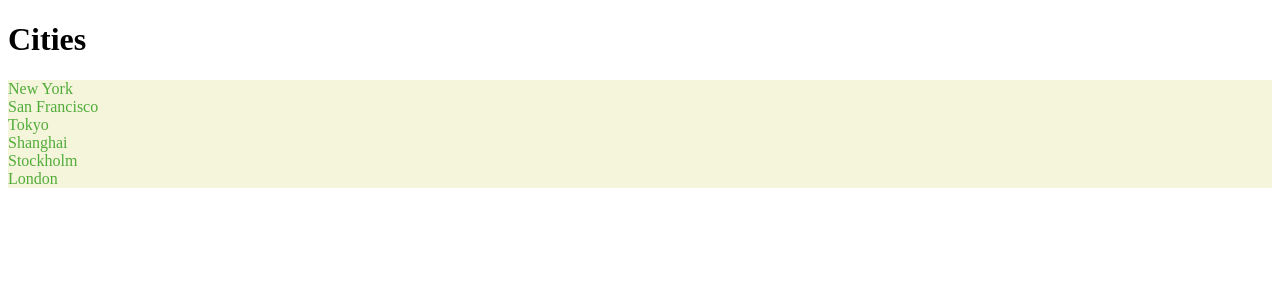
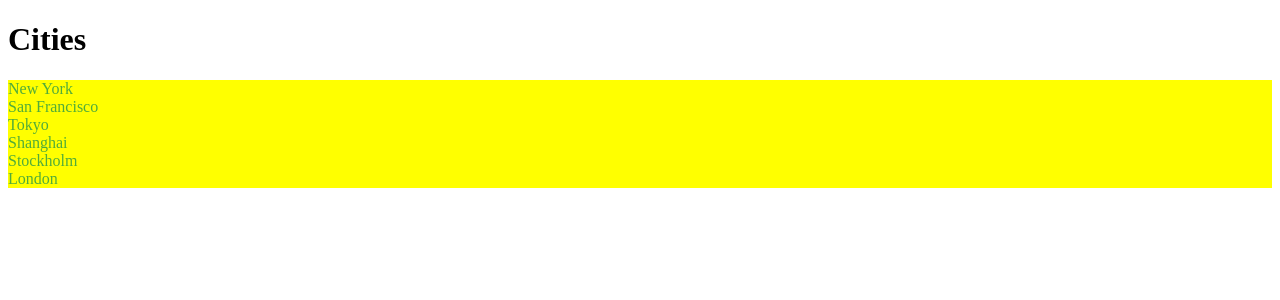
Before and after one commit to AllasKevin/react-mosh-tutorial-app, a React (Vite) app: page / in a window 1280 px wide. Shown: the top 300 px of the page. Built offline with nearby package versions, Linux system fonts and the light colour scheme.

Commit message:
finished using CSS modules

```diff
--- /dev/null
+++ b/src/App.css
@@ -0,0 +1,6 @@
+.list-group {
+  list-style: none;
+  padding: 0%;
+  color: rgb(81, 172, 58);
+  background-color: beige;
+}
--- a/src/App.tsx
+++ b/src/App.tsx
@@ -3,6 +3,7 @@
 import Button from "./components/Button";
 import DissmissableAlert from "./components/DissmissableAlert";
 import ListGroup from "./components/ListGroup";
+import "./App.css";
 
 // This is a component
 function App() {
--- a/src/components/ListGroup/ListGroup.css
+++ b/src/components/ListGroup/ListGroup.module.css
@@ -1,6 +1,9 @@
-.list-group {
+.listGroup {
   list-style: none;
   padding: 0%;
   color: rgb(81, 172, 58);
-  background-color: beige;
 }
+
+.container {
+  background: yellow;
+}
--- a/src/components/ListGroup/ListGroup.tsx
+++ b/src/components/ListGroup/ListGroup.tsx
@@ -1,5 +1,5 @@
 import { useState } from "react";
-import "./ListGroup.css";
+import styles from "./ListGroup.module.css";
 
 interface ListGroupProps {
   items: string[];
@@ -19,7 +19,7 @@
     <>
       <h1>{heading}</h1>
       {handleIfNoItems()}
-      <ul className="list-group">
+      <ul className={[styles.listGroup, styles.container].join(" ")}>
         {items.map((item, index) => (
           <li
             className={
```
